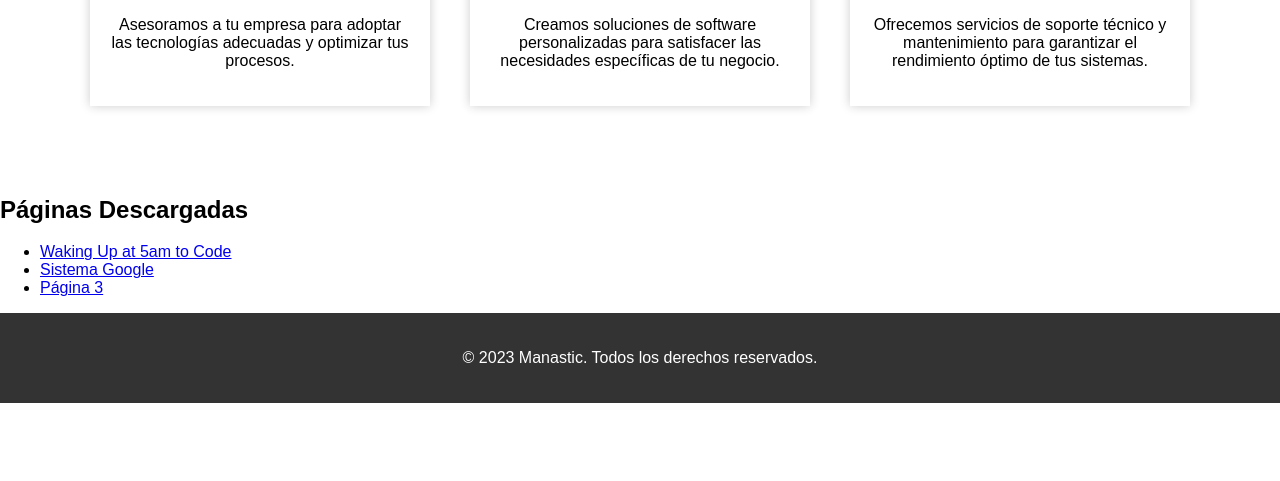
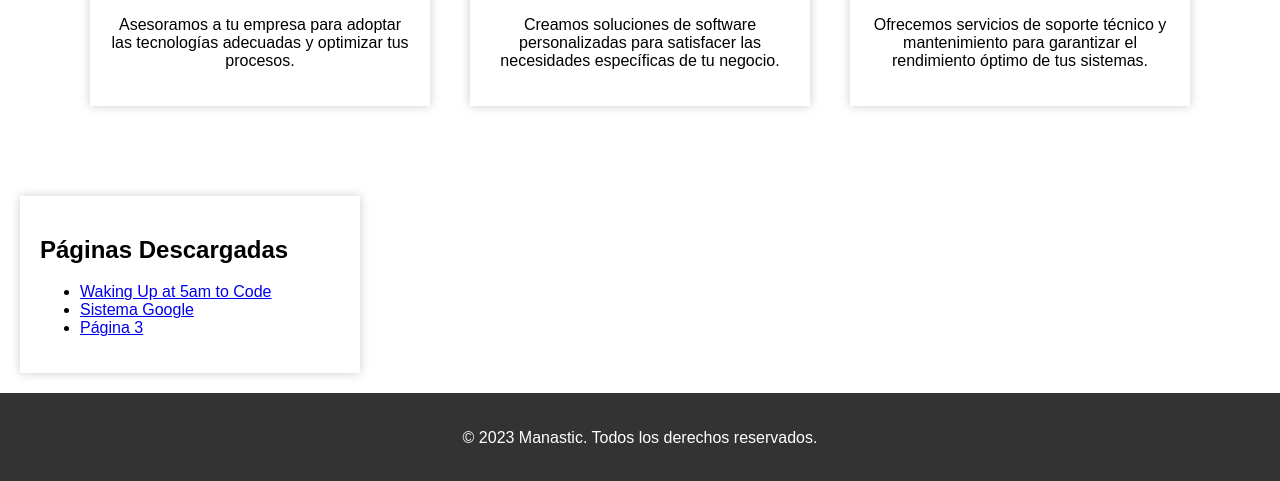
Before and after one commit to jlmansilla/manastic, a plain HTML site: page index.html in a window 1280 px wide. Shown: the part 851-1332 px from the top of the page. Before the commit the page ends 1254 px from the top, so only its background shows below. Drawn offline with Linux system fonts and the light colour scheme; a script that the page names is missing.

Commit message:
cambio de div class

```diff
--- a/index.html
+++ b/index.html
@@ -102,7 +102,7 @@
                 </div>
             </div>
         </section>
-        <section class="descargas">
+        <section class="card">
             <h2>Páginas Descargadas</h2>
             <ul>
                 <li><a href="Waking%20Up%20at%205am%20to%20Code.html">Waking Up at 5am to Code</a></li>
```
